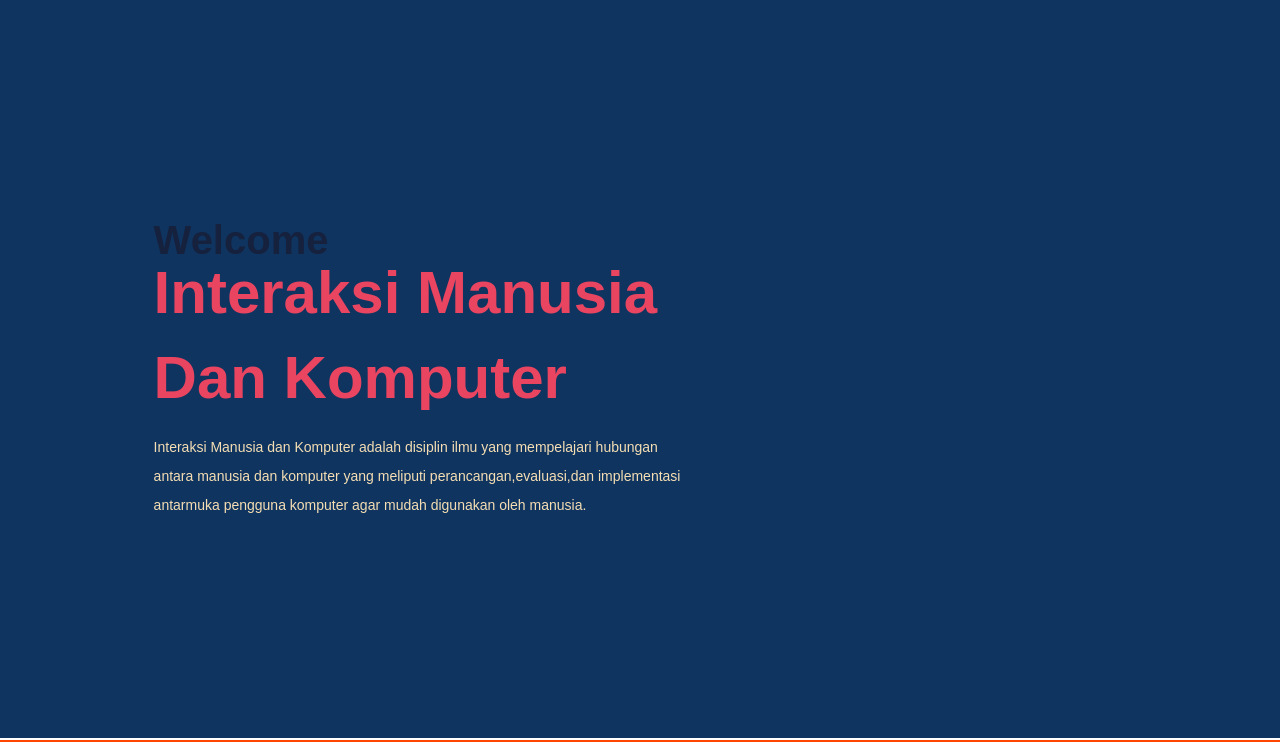
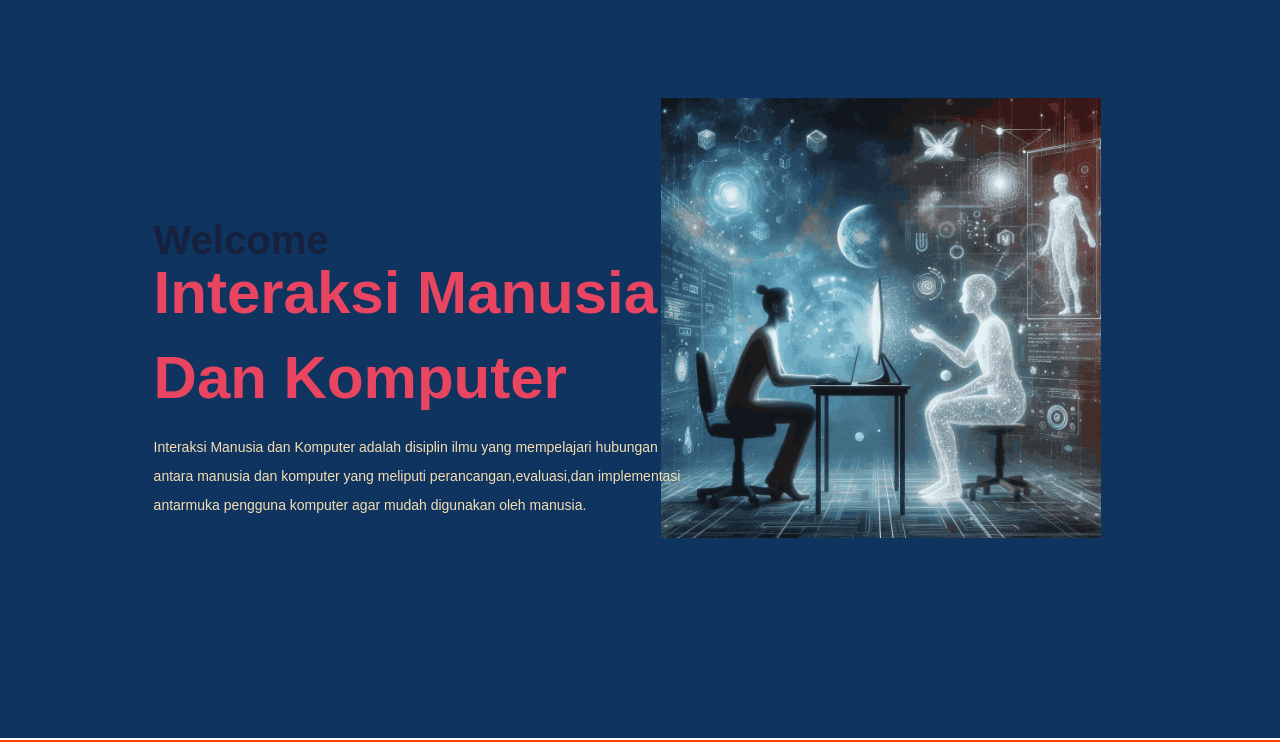
Before and after one commit to khalilr14/tailwind-components, a plain HTML site: page index.html in a window 1280 px wide. Shown: the part 62-804 px from the top of the page. Drawn offline with Linux system fonts and the light colour scheme; some icons are missing; a web font is replaced by a local one.

Commit message:
Update index.html

```diff
--- a/index.html
+++ b/index.html
@@ -25,7 +25,7 @@
             </div>
         </nav>
         <div class="main">
-            <img src="img/imk2.png" alt="" />
+            <img src="img/imk2_11zon.png" alt="" />
             <div class="text">
                 <h4>Welcome</h4>
                 <h2>Interaksi Manusia</h2>
```
